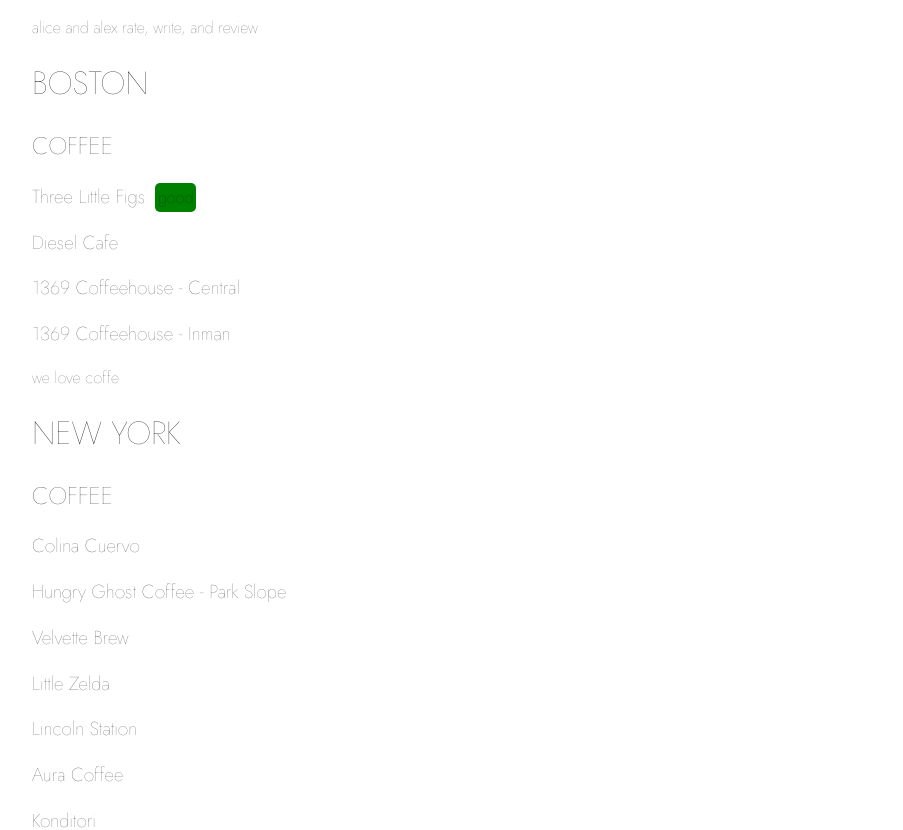
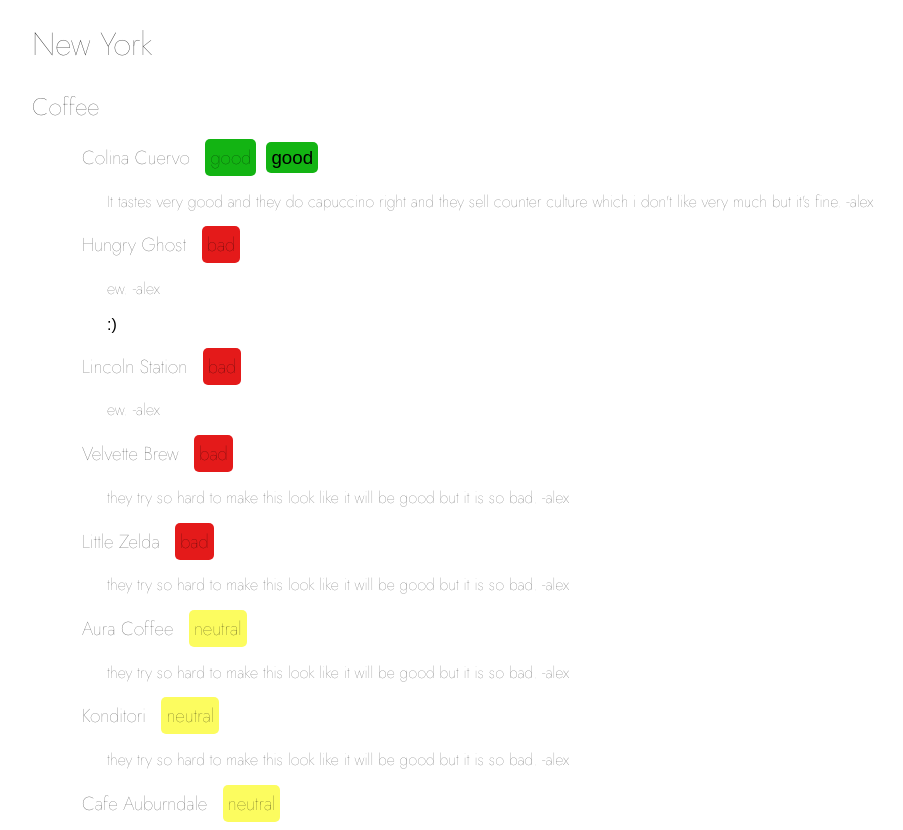
Before and after one commit to alexdeutch/alicks, an Angular app: page / in a window 1280 px wide. Shown: the top 830 px of the page, without its empty margins (134-1037 px from the left). Built offline with nearby package versions, Linux system fonts and the light colour scheme.

Commit message:
formatted

```diff
--- a/src/app/pages/home/home.component.html
+++ b/src/app/pages/home/home.component.html
@@ -1,5 +1,5 @@
 <body>
-<p>alice and alex rate, write, and review</p>
+<!-- <p>alice and alex rate, write, and review</p>
 <h1>BOSTON</h1>
 <h2>COFFEE</h2>
 <h3 style='display: inline;'>Three Little Figs</h3><span style='border-radius:5px; margin-left:10px; padding:3px; background-color: green;'>good</span>
@@ -15,5 +15,21 @@
 <h3>Little Zelda</h3>
 <h3>Lincoln Station</h3>
 <h3>Aura Coffee</h3>
-<h3>Konditori</h3>
+<h3>Konditori</h3> -->
+
+<div *ngFor="let city of cities">
+    <h1>{{city.name}}</h1>
+    <div *ngFor="let type of city.types">
+        <h2>{{type.name}}</h2>
+        <div *ngFor="let place of type.places" class="type">
+            <h3>
+                {{place.name}}
+                <span class="rate {{place.rateAlex}} alex">{{place.rateAlex}}</span>
+                <span class="rate {{place.rateAlice}} alice">{{place.rateAlice}}</span>
+            </h3>
+                <p class="review alex">{{place.reviewAlex}}</p>
+                <p class="review alice">{{place.reviewAlice}}</p>
+        </div>
+    </div>
+</div>
 </body>
--- a/src/app/pages/home/home.component.scss
+++ b/src/app/pages/home/home.component.scss
@@ -7,3 +7,30 @@ body{
 h1, h2, h3{
     font-weight: 100;
 }
+.type{
+    padding-left:50px;
+}
+.review{
+    padding-left: 25px;
+}
+.alex{
+    font-family: 'Jost';
+}
+.alice{
+    font-family: 'Arial';
+}
+.rate{
+    border-radius:5px;
+    margin-left:10px;
+    padding:5px;
+}
+
+.bad{
+    background-color: rgb(228, 26, 26);
+}
+.neutral{
+    background-color:rgb(252, 252, 95);
+}
+.good{
+    background-color: rgb(19, 180, 19);
+}
--- a/src/app/pages/home/home.component.ts
+++ b/src/app/pages/home/home.component.ts
@@ -12,4 +12,44 @@ export class HomeComponent implements OnInit {
   ngOnInit(): void {
   }
 
+  cities = [
+    {
+      name:'New York',
+      types: [
+        {
+          name: 'Coffee',
+          places: [
+            {name: 'Colina Cuervo', rateAlex:'good', rateAlice:'good', reviewAlex: "It tastes very good and they do capuccino right and they sell counter culture which i don't like very much but it's fine. -alex"},
+            {name: 'Hungry Ghost', rateAlex:'bad', reviewAlex: "ew. -alex", reviewAlice: ":)"},
+            {name: 'Lincoln Station', rateAlex:'bad', reviewAlex: "ew. -alex"},
+            {name: 'Velvette Brew', rateAlex:'bad', reviewAlex: "they try so hard to make this look like it will be good but it is so bad. -alex"},
+            {name: 'Little Zelda', rateAlex:'bad', reviewAlex: "they try so hard to make this look like it will be good but it is so bad. -alex"},
+            {name: 'Aura Coffee', rateAlex:'neutral', reviewAlex: "they try so hard to make this look like it will be good but it is so bad. -alex"},
+            {name: 'Konditori', rateAlex:'neutral', reviewAlex: "they try so hard to make this look like it will be good but it is so bad. -alex"},
+            {name: 'Cafe Auburndale', rateAlex:'neutral', reviewAlex: "they try so hard to make this look like it will be good but it is so bad. -alex"},
+            {name: 'GREY Coffee', rateAlex:'bad', reviewAlex: "they try so hard to make this look like it will be good but it is so bad. -alex"},
+          ]
+        }
+      ]
+    },
+    {
+      name: 'Boston',
+      types: [
+        {
+          name: 'Coffee',
+          places: [
+            {name: 'Three Little Figs', rate:'good', review: ""},
+            {name: 'Diesel Cafe', rate:'bad', review: ""},
+            {name: '1369 Coffeehouse', rate:'good', review: ""},
+            {name: 'Revival Cafe + Kitchen', rate:'bad', review: ""},
+            {name: 'True Grounds', rate:'good', review: ""},
+            {name: 'Clover', rate:'neutral', review: ""},
+            {name: 'Union Square Donuts', rate:'good', review: ""},
+            {name: 'Pavement', rate:'good', review: ""},
+            {name: 'Cafe Zing', rate:'bad', review: ""},
+          ]
+        }
+      ]
+    }
+  ]
 }
```
